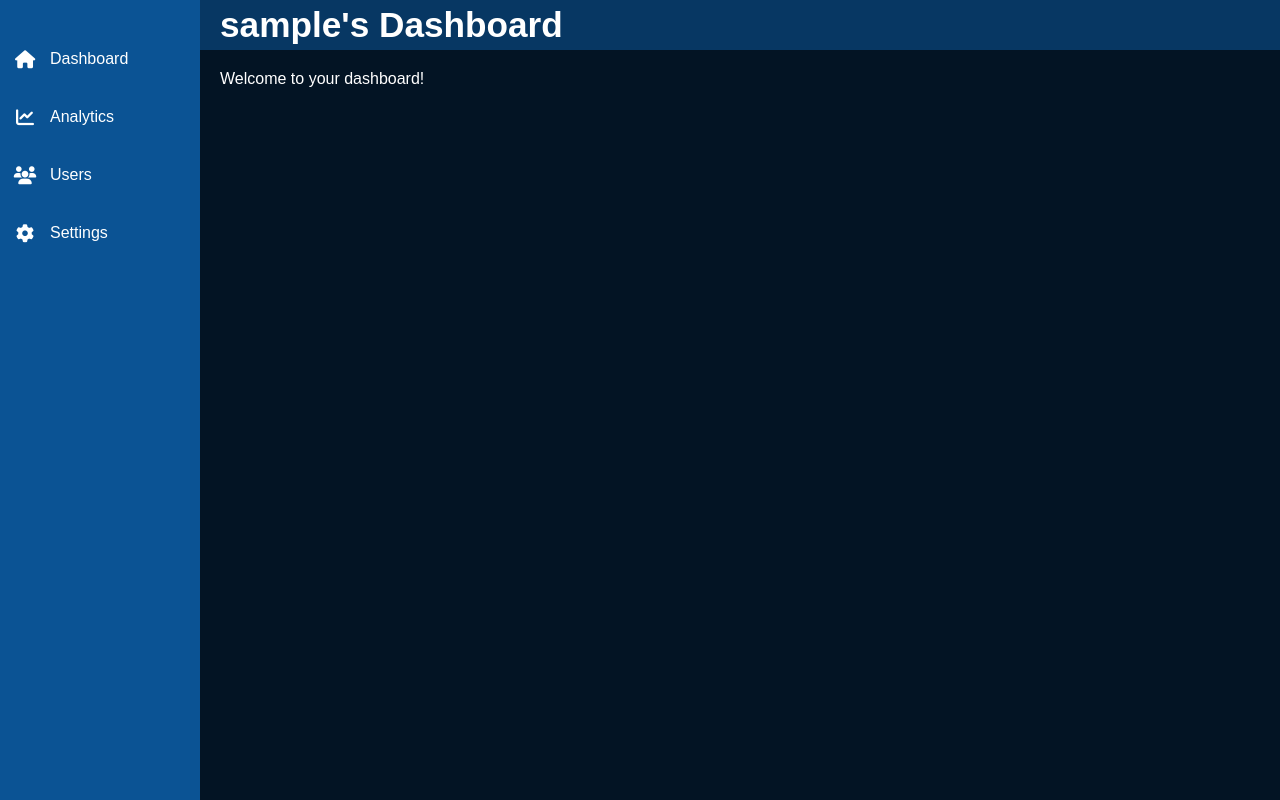
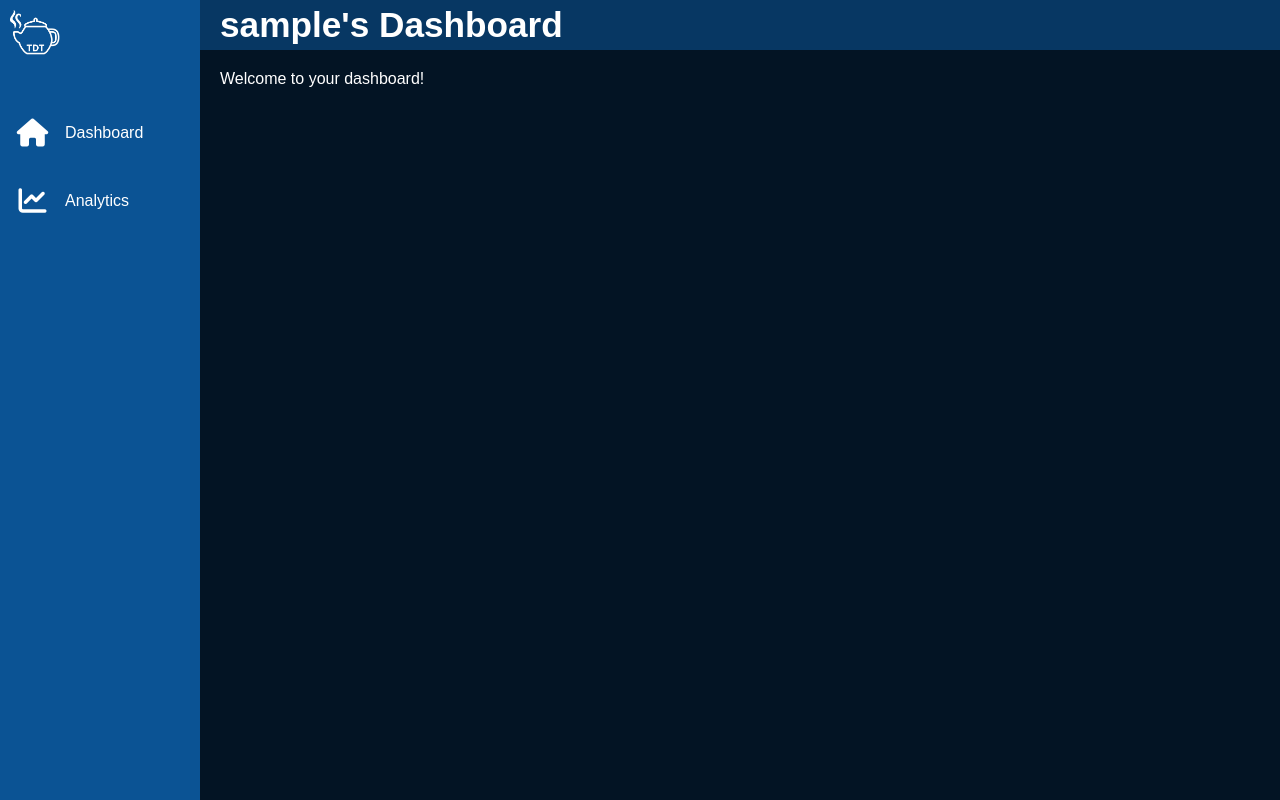
Before and after one commit to ShazamForDrones/TeamTeapot_Website, a Flask app: page /dashboard in a window 1280 px wide. Run offline with Flask 3, Linux system fonts and the light colour scheme; the visitor is signed in with stand-in values (Sample User, id 1).

Commit message:
Dashboard Upgrades...
I need sleep...

Good night

May Guru save us all

```diff
--- a/static/css/StyleDash.css
+++ b/static/css/StyleDash.css
@@ -58,10 +58,11 @@ body, html {
 }
 
 .sidebar ul li a i {
-    min-width: 30px;
+    min-width: 45px;
     text-align: center;
-    font-size: 18px;
+    font-size: 28px;
 }
+
 
 .sidebar ul li a span {
     margin-left: 10px;
--- a/templates/dashboard.html
+++ b/templates/dashboard.html
@@ -11,11 +11,10 @@
 <body>
     <div class="dashboard">
         <aside class="sidebar" id="sidebar">
+            <img src="{{ url_for('static', filename='img/teapot6.png') }}" width="50px" style="margin : 10px">
             <ul>
                 <li><a href="#"><i class="fas fa-home"></i><span>Dashboard</span></a></li>
                 <li><a href="#"><i class="fas fa-chart-line"></i><span>Analytics</span></a></li>
-                <li><a href="#"><i class="fas fa-users"></i><span>Users</span></a></li>
-                <li><a href="#"><i class="fas fa-cog"></i><span>Settings</span></a></li>
             </ul>
         </aside>
 
--- a/templates/index.html
+++ b/templates/index.html
@@ -146,7 +146,7 @@
         {% else %}
     <section class="Registersec" id="Get-Started" style="padding: 9rem 2rem;">
         <div class="loginContainerindex">
-            <div class="backgroundcontainerregister" style="width: 15%;height: 15%">
+            <div class="backgroundcontainerregister">
             <form class="loginContainerindex" method="POST">
             <h2 id="regreal" style="color: #0b5394;padding-bottom: 3%;font-size:40px;" >Create an account</h2>
             <input class="cta-input" type="text" name="username" placeholder="Username" required style="margin: 17px;" >
```
Also changed, not shown: static/img/Teapot5.png (added), static/img/Teapot6.png (added).
